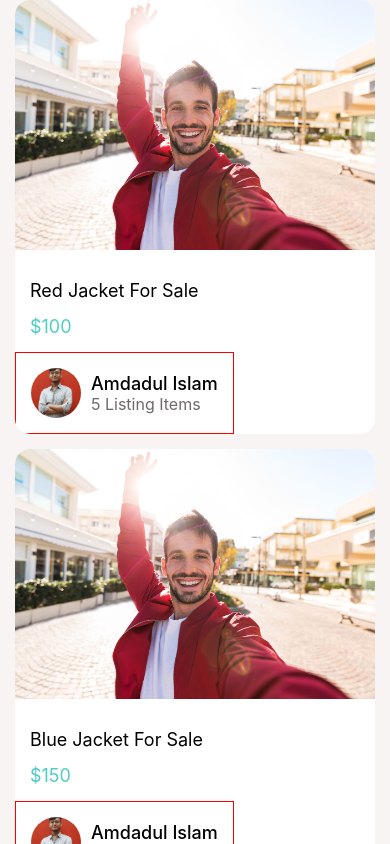
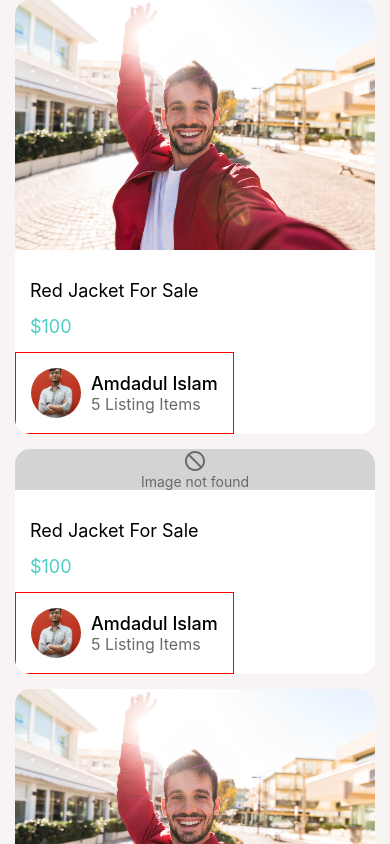
Before and after one commit to Amdadullah-Raihan/doneWithIt-react-native, a React Native app: screen / in a window 390 px wide. Shown: the top 844 px of the page. Built offline with nearby package versions, Linux system fonts and the light colour scheme.

Commit message:
feat: add default values for Card component props including placeholder image with fixed height

```diff
--- a/app/components/Card.js
+++ b/app/components/Card.js
@@ -1,5 +1,7 @@
-import React from 'react';
+import React, { useState } from 'react';
 import { Image, StyleSheet, Text, View } from 'react-native';
+import { MaterialIcons } from '@expo/vector-icons';
+
 import AppText from './AppText';
 import colors from '../config/colors';
 import AuthorDetails from './UserProfileCard';
@@ -11,9 +13,18 @@ const Card = ({
   image = '',
   style = {},
 }) => {
+  const [itemWidth, setItemWidth] = useState(null);
+  console.log('width', itemWidth);
   return (
     <View style={styles.cardContainer}>
-      <Image source={image} style={[styles.image, style]} />
+      {!image ? (
+        <View style={styles.imageNotFound}>
+          <MaterialIcons name="not-interested" size={24} color={colors.gray} />
+          <Text style={{ color: colors.gray }}>Image not found</Text>
+        </View>
+      ) : (
+        <Image source={image} style={[styles.image, style]} />
+      )}
       <View style={styles.detailsContainer}>
         <AppText style={styles.title}>{title}</AppText>
         <AppText style={styles.subTitle}>{subTitle}</AppText>
@@ -38,6 +49,14 @@ const styles = StyleSheet.create({
     width: '100%',
     height: 250,
   },
+  imageNotFound: {
+    height: 250,
+    width: '100%',
+    backgroundColor: 'lightgray',
+    justifyContent: 'center',
+    alignItems: 'center',
+    flex: 1,
+  },
   detailsContainer: {
     marginTop: 15,
     padding: 15,
--- a/app/screens/ProductsViewScreen.js
+++ b/app/screens/ProductsViewScreen.js
@@ -7,10 +7,15 @@ import ListFooter from '../components/ListFooter';
 
 const mockData = [
   {
+    id: '0',
+    title: 'Red Jacket For Sale',
+    subTitle: '$100',
+    image: require('../assets/jacket.jpg'),
+  },
+  {
     id: '1',
     title: 'Red Jacket For Sale',
     subTitle: '$100',
-    image: require('../assets/jacket.jpg'),
   },
   {
     id: '2',
```
